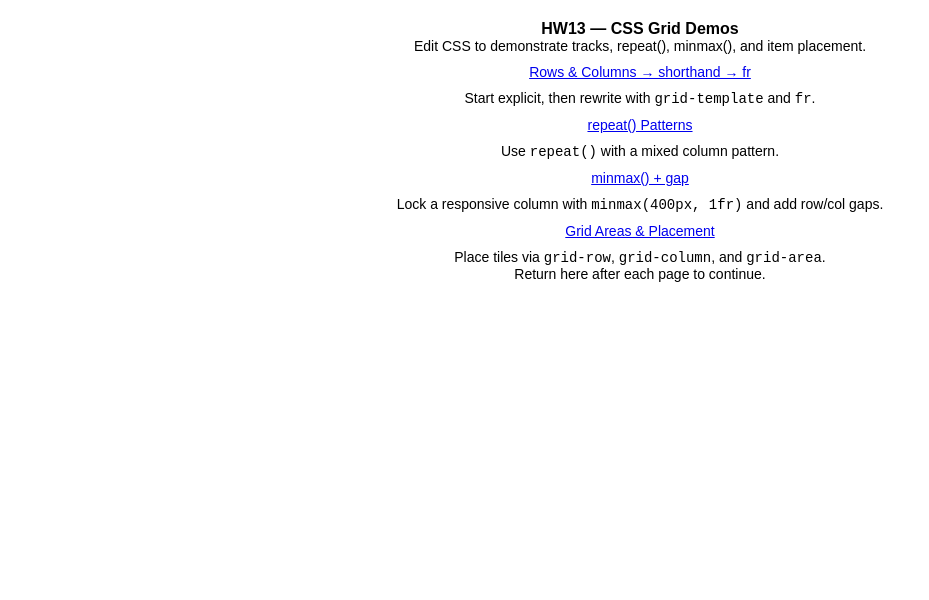
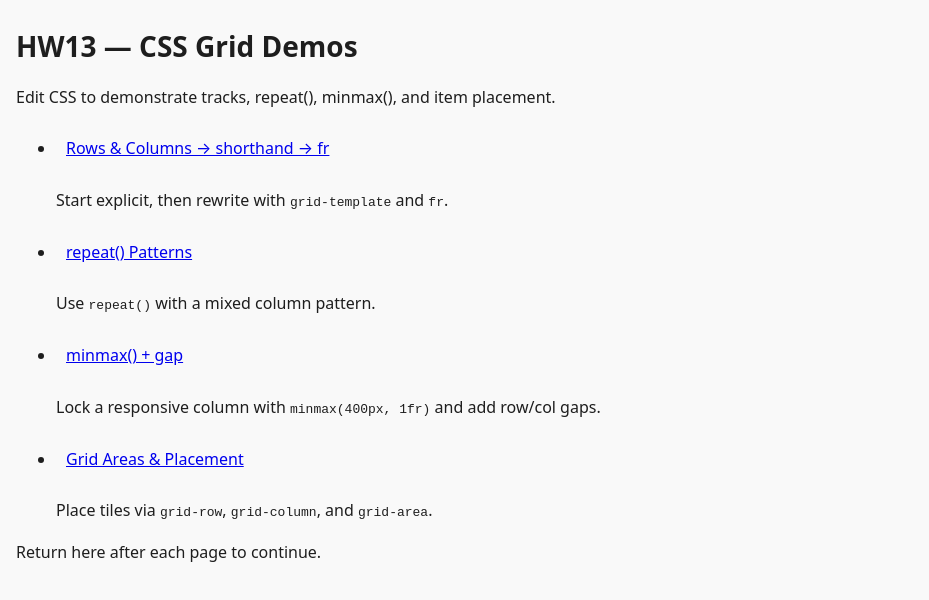
Before and after one commit to NyeinSuThwe/hw13, a plain HTML site: page index.html in a window 1280 px wide. Shown: the whole page, without its empty margins (0-929 px from the left). Drawn offline with Linux system fonts and the light colour scheme.

Commit message:
reset and base typography

```diff
--- a/style.css
+++ b/style.css
@@ -1,20 +1,21 @@
-* {
-  margin: 0;
-  padding: 0;
+*,
+*::before,
+*::after {
   box-sizing: border-box;
 }
 
-html {
-  margin: 20px 0;
-  color: #000000;
-  font-family: sans-serif;
-  color: black;
-  font-size: 14px;
-  text-align: center;
+body {
+  margin: 0;
+  font-family: system-ui, -apple-system, Segoe UI, Roboto, sans-serif;
+  background: #f9f9f9;
+  color: #1e1e1e;
+  line-height: 1.6;
+  padding: 0 1rem;
 }
 
-h1{
-  font-size: 16px;
+h1 {
+  margin: 1.5rem 0 0.25rem;
+  font-size: 1.75rem;
 }
 
 a {
```
